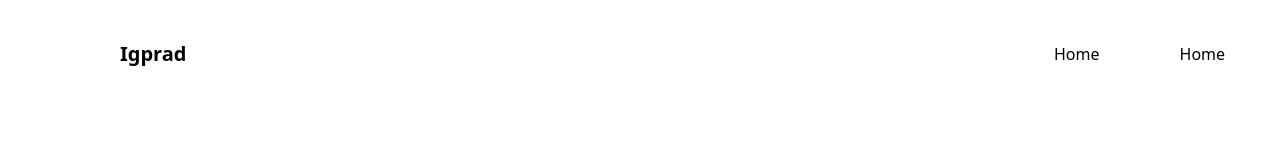
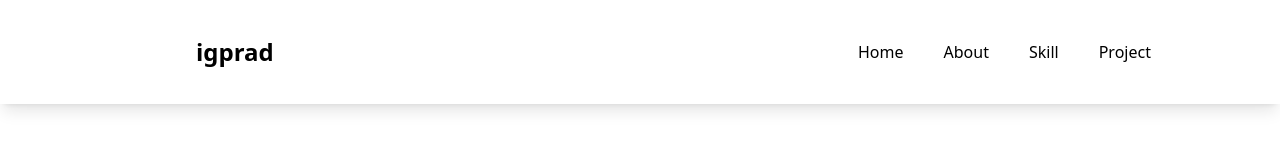
Before and after one commit to Igprad01/websiteku, a website: page public/index.html in a window 1280 px wide. Drawn offline with Linux system fonts and the light colour scheme.

Commit message:
custom navbar

```diff
--- a/public/index.html
+++ b/public/index.html
@@ -7,34 +7,41 @@
 </head>
 <body>
 <!-- header start -->
-<header class="bg-transparent fixed top-5 left-0 w-full flex items-center z-10">
-  <div class="container">
-    <div class="flex items-center justify-between relative">
-        <div class="px-10">
-          <a href="#home" class="font-bold text-xl block py-5 px-20">Igprad</a>
+<header class="w-full px-2 py-1 fixed top-0 z-40 bg-transparent backdrop-blur-md shadow-lg lg:py-4">
+  <div class="container mx-auto lg:max-w-4xl">
+    <div class="container flex justify-between items-center mx-auto lg:max-w-4xl">
+        <div class="px-1">
+          <a href="#home" class="font-bold text-2xl block py-5">igprad</a>
         </div>
-        <div class="flex items-center px-4">
-        <button id="hamburger" name="hamburger" type="button" class="block absolute right-4 lg:hidden">
+        <div class="flex items-center">
+        <button id="hamburger" name="hamburger" type="button" class="block absolute right-7 lg:hidden">
           <span class="hamburger-line transition duration-500 ease-in-out origin-top-left"></span>
           <span class="hamburger-line-tengah"></span>
           <span class="hamburger-line transition duration-500 ease-in-out origin-bottom-left"></span>
         </button>
-        <nav id="menu-nav" class="hidden absolute py-5 bg-white shadow-sm-lg rounded-lg max-w-[250px] w-full right-4 top-full lg:block lg:static">
+        <nav id="menu-nav" class="hidden absolute py-2 bg-transparent shadow-sm-lg rounded-lg max-w-[250px] w-full right-1 top-full lg:block lg:static ">
           <ul class="block lg:flex">
             <li class="group">
-              <a href="#" class="text-dark py-5 mx-10 group-hover:text-zinc-800">Home</a>
+              <a href="#" class="text-dark py-5 mx-5 group-hover:text-gray-400">Home</a>
             </li>
             <li class="group">
-              <a href="#" class="text-dark py-5 mx-10 group-hover:text-zinc-800">Home</a>
+              <a href="#" class="text-dark py-5 mx-5 group-hover:text-gray-400">About</a>
             </li>
-            <!-- besok dilanjutkan fixing navbar dan kombinasi navbar + sekalia belajar navbar tailwind -->
+            <li class="group">
+              <a href="#" class="text-dark py-5 mx-5 group-hover:text-gray-400">Skill</a>
+            </li>
+            <li class="group">
+              <a href="#" class="text-dark py-5 mx-5 group-hover:text-gray-400">Project</a>
+            </li>
           </ul>
         </nav>
         </div>
     </div>
-  </div>
  </header>
 <!-- header end -->
+<!-- main content-->
+                    <!-- besok hero section container -->
+<!-- end main content -->
 <!-- script -->
 <script src="./disk/script.js"></script>
 </body>
--- a/src/css/input.css
+++ b/src/css/input.css
@@ -9,7 +9,7 @@
 }
 
 .hamburger-line {
-    @apply w-[30px] h-[2px] my-2 block bg-black;
+    @apply w-[30px] h-[3px] my-2 block bg-black;
 }
 
 .hamburger-line-tengah {
```
Also changed, not shown: public/css/output.css.
